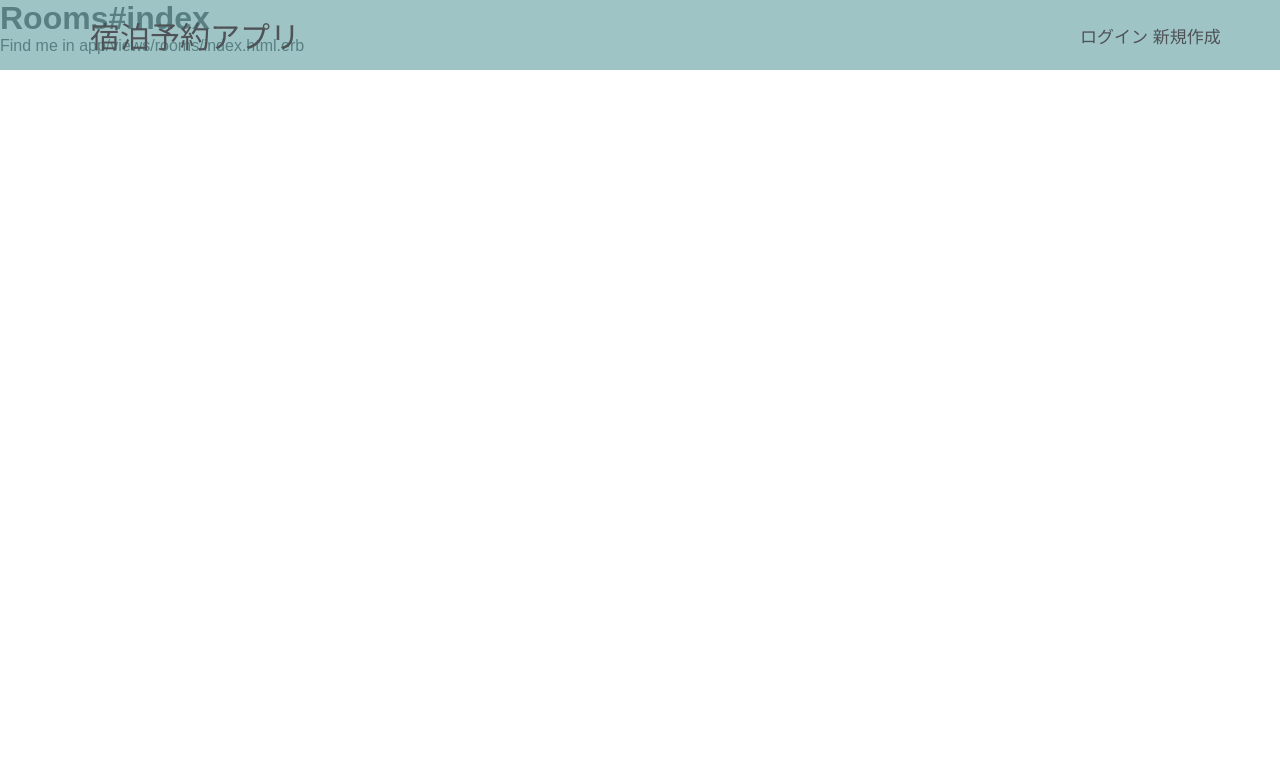
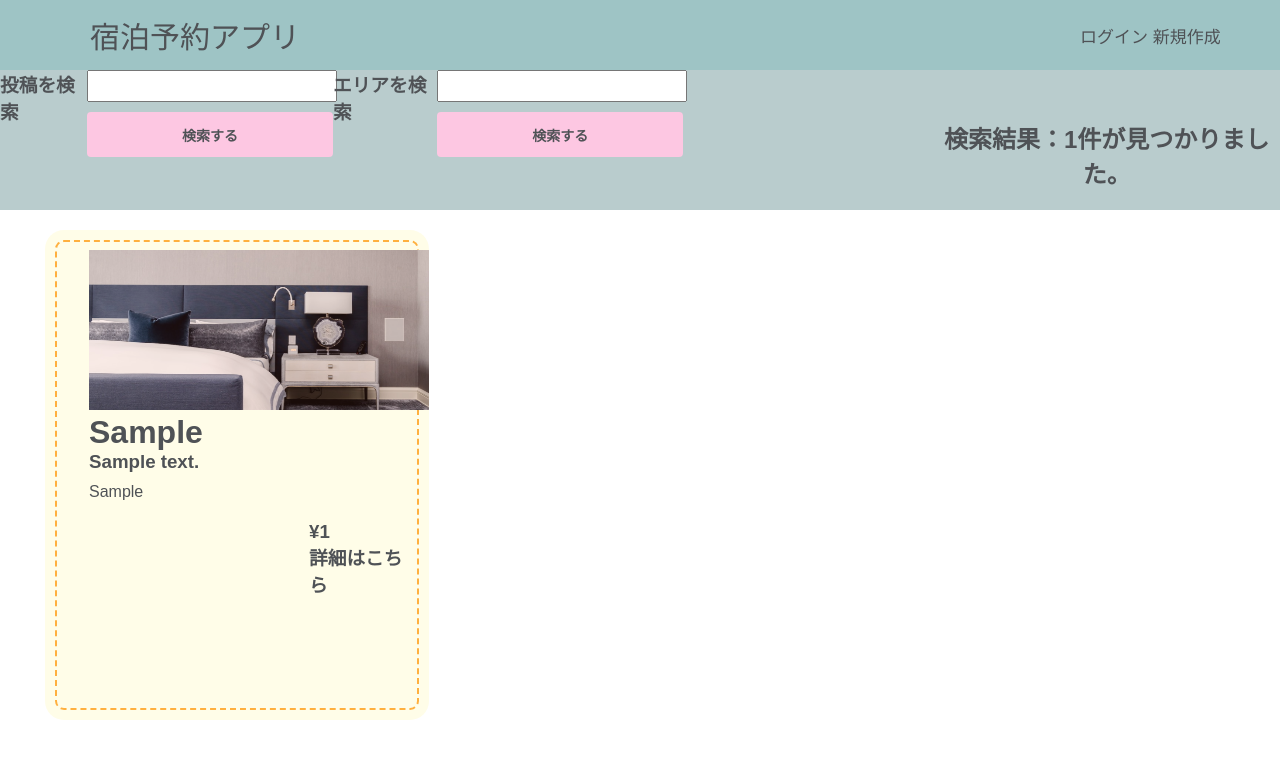
Before and after one commit to ksng-potepan/HotelBookApp, a Rails app: page /rooms in a window 1280 px wide. Shown: the top 759 px of the page. Run offline with Rails 7, Linux system fonts and the light colour scheme; tables that the repository leaves empty hold one stand-in row (Sample ...).

Commit message:
feat: Add Rooms create/edit/search

```diff
--- a/app/assets/stylesheets/application.css
+++ b/app/assets/stylesheets/application.css
@@ -109,7 +109,7 @@ input[type="submit"] {
     font-weight: bold;
     cursor: pointer;
     border: 2px solid  rgb(253, 199, 226);
-    margin-top: 25px;
+    margin-top: 10px;
     margin-left: 20px;
     float: right;
     background-color: rgb(253, 199, 226);
@@ -227,3 +228,63 @@ li.menu__single:hover ul.menu__second-level {
     visibility: visible;
     opacity: 1;
 }
+
+.room-image{
+    margin-left: 30%;
+}
+
+.btn {
+    float: right;
+    margin-top: 15px;
+    margin-right: 28%;
+    font-size: 20px;
+}
+
+.search {
+    display: flex;
+    margin-top: 70px;
+    margin-bottom: 30px;
+    background-color: rgba(140, 171, 173, 0.603);
+    padding-bottom: 10px;
+}
+
+.total {
+    margin-top: 50px;
+    margin-left: 250px;
+}
+
+.index-room {
+    float: left;
+    width: 25%;
+    height: 450px;
+    background: #fffde8;
+    box-shadow: 0px 0px 0px 10px #fffde8;
+    border: dashed 2px #ffb03f;
+    border-radius: 9px;
+    margin-left: 55px;
+    margin-bottom: 50px;
+    padding: 0.5em 0.5em 0.5em 2em;
+}
+
+.index-item {
+    margin-left: 220px;
+}
+
+.index-guide {
+    margin-top: 10px;
+    margin-bottom: 20px;
+}
+
+.pick {
+    position: absolute;
+    top: 450px;
+    left: 50px;
+    opacity: 0.85;
+}
+
+.area {
+    width: 20%;
+    position: absolute;
+    top: 490px;
+    left: 1100px;
+}
--- a/app/controllers/rooms_controller.rb
+++ b/app/controllers/rooms_controller.rb
@@ -1,13 +1,49 @@
 class RoomsController < ApplicationController
   def index
+    @user = current_user
+    @room = Room.where(['address LIKE ? ', "%#{params[:area]}%"]).where(['accommodation LIKE ? or guide LIKE ?', "%#{params[:search]}%","%#{params[:search]}%"])
   end
 
   def new
+    @user = current_user
+    @room = Room.new
+  end
+
+  def create
+    @user = current_user
+    @room = Room.new(room_params)
+    @room.user_id = current_user.id
+    if @room.save
+      redirect_to rooms_path(@room)
+    else
+      render ('rooms/new')
+    end
+
   end
 
   def show
+    @user = current_user
+    @room = Room.find(params[:id])
   end
 
   def edit
+    @user = current_user
+    @room = Room.find(params[:id])
+  end
+
+  def update
+    @user = current_user
+    @room = Room.new(room_params)
+    @room.user_id = current_user.id
+    if @room.save
+      redirect_to room_path(@room)
+    else
+      render ('rooms/edit')
+    end
+  end
+
+  private
+  def room_params
+    params.require(:room).permit(:accommodation, :guide, :charge, :address, :image)
   end
 end
--- a/app/models/room.rb
+++ b/app/models/room.rb
@@ -1,4 +1,6 @@
 class Room < ApplicationRecord
     belongs_to :user
     has_one_attached :image
+
+    validates :accommodation, :guide, :charge, :address, presence: true
 end
--- a/app/views/rooms/index.html.erb
+++ b/app/views/rooms/index.html.erb
@@ -1,2 +1,34 @@
-<h1>Rooms#index</h1>
-<p>Find me in app/views/rooms/index.html.erb</p>
+<div class="search">
+    <h3>投稿を検索</h3>
+
+    <%= form_tag({controller:"rooms",action:"index"}, method: :get) do %>
+        <%= text_field_tag :search %>
+        <%= submit_tag '検索する' %>
+    <% end %>
+
+    <h3>エリアを検索</h3>
+
+    <%= form_tag({controller:"rooms",action:"index"}, method: :get) do %>
+        <%= text_field_tag :area %>
+        <%= submit_tag '検索する' %>
+    <% end %>
+
+    <h2 class="total">検索結果：<%= @room.count %>件が見つかりました。</h2>
+</div>
+
+
+    <% @room.each do |r| %>
+    <div class="index-room">
+        <% if r.image.attached? %>
+            <%= image_tag r.image, :size => '340x160' %>
+        <% else %>
+            <%= image_tag("default_room.png", :size => "340x160") %>
+        <% end %>
+
+        <h1><%= link_to r.accommodation, room_path(r) %></h1>
+        <h3><%= r.address %></h3>
+        <p class="index-guide"><%= r.guide %></p>
+        <h3 class="index-item">¥<%= r.charge %></h3>
+        <h3 class="index-item"><%= link_to "詳細はこちら", room_path(r) %></h3>
+        </div>
+    <% end %>
```
Also changed, not shown: other parts of app/assets/stylesheets/application.css (+3 -2 lines), app/views/home/top.html.erb (+20 -0 lines), app/views/rooms/edit.html.erb (+18 -2 lines), app/views/rooms/new.html.erb (+18 -2 lines), app/views/rooms/show.html.erb (+34 -2 lines), app/assets/images/default_room.png (added), 4 other files.
